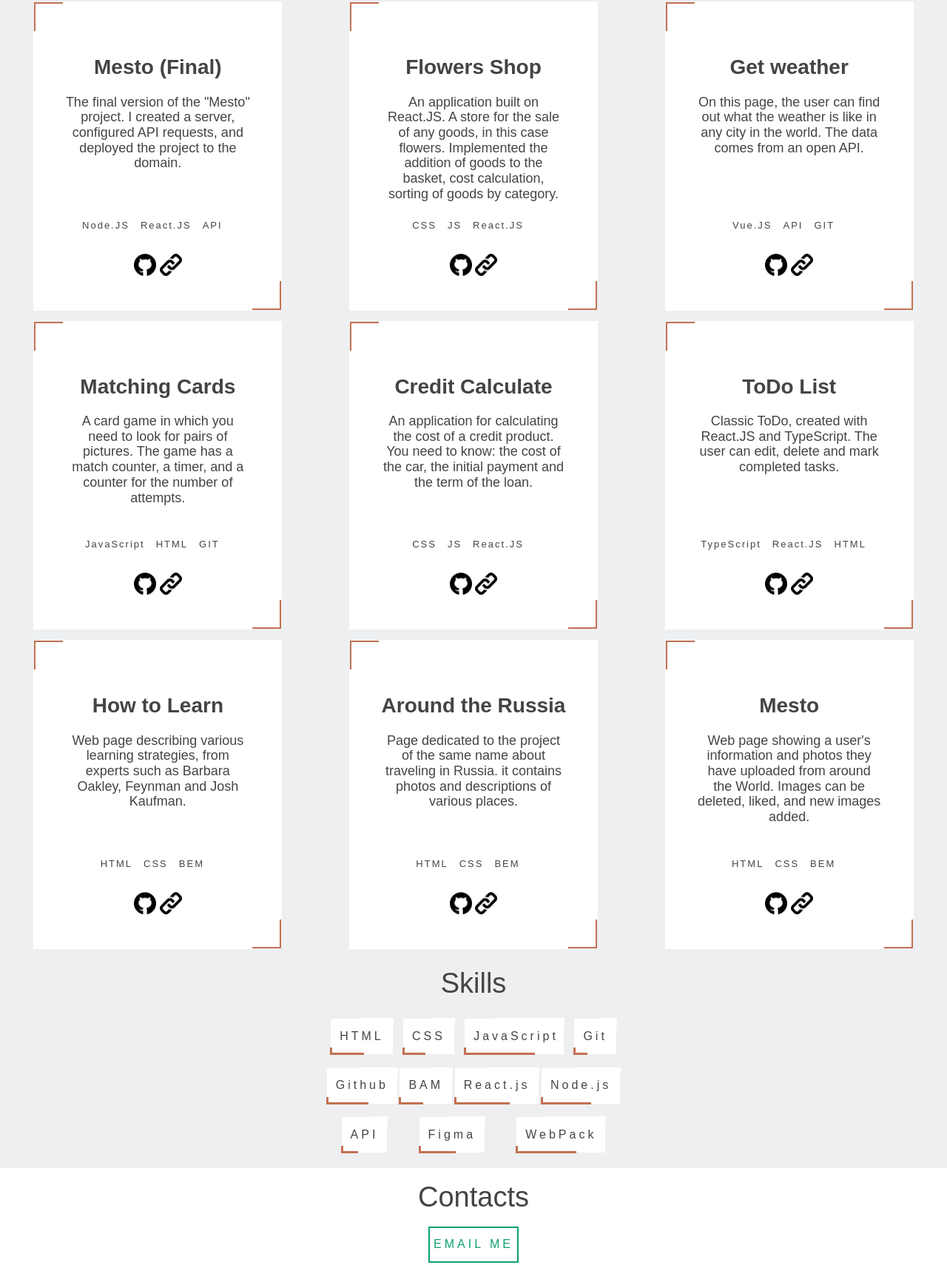
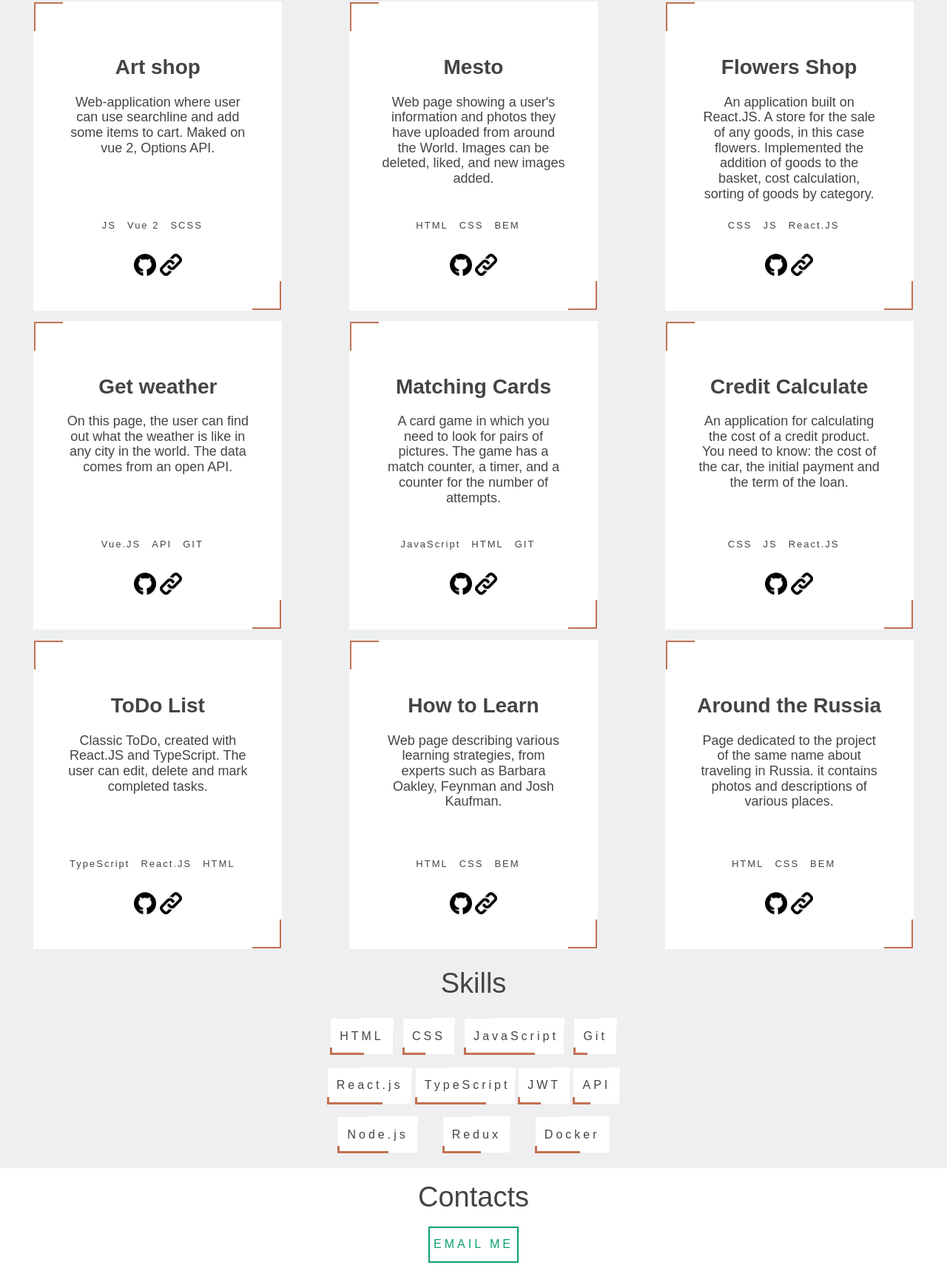
Before and after one commit to Mikhail-Chernyshev/portfolio, a plain HTML site: page index.html in a window 1280 px wide. Shown: the part 800-2510 px from the top of the page at 74% size. Drawn offline with Linux system fonts and the light colour scheme.

Commit message:
addednewProject

```diff
--- a/index.html
+++ b/index.html
@@ -70,14 +70,14 @@
         <h2 class="projects__title">Projects</h2>
         <div class="projects__wrapper">
           <div class="project night">
-            <h3 class="project__title">Mesto (Final)</h3>
+            <h3 class="project__title">Art shop</h3>
             <p class="project__subtitle">
-              The final version of the "Mesto" project. I created a server, configured API requests, and deployed the project to the domain.
+            Web-application where user can use searchline and add some items to cart. Maked on vue 2, Options API.
             </p>
             <ul class="project__technologies">
-              <li class="project__skill">Node.JS</li>
-              <li class="project__skill">React.JS</li>
-              <li class="project__skill">API</li>
+              <li class="project__skill">JS</li>
+              <li class="project__skill">Vue 2</li>
+              <li class="project__skill">SCSS</li>
             </ul>
             <div class="project__links">
               <a
@@ -89,6 +89,35 @@
               <a
                 target="_blank"
                 href="https://placemikhail.students.nomoredomains.icu/"
+                class="project__link project__link_project"
+                ><img
+                  src="./images/link-symbol-of-two-chains-links-linked_icon-icons.com_56928.png"
+                  class="project__link_project"
+              /></a>
+            </div>
+          </div>
+          <div class="project night">
+            <h3 class="project__title">Mesto</h3>
+            <p class="project__subtitle">
+              Web page showing a user's information and photos they have
+              uploaded from around the World. Images can be deleted, liked, and
+              new images added.
+            </p>
+            <ul class="project__technologies">
+              <li class="project__skill">HTML</li>
+              <li class="project__skill">CSS</li>
+              <li class="project__skill">BEM</li>
+            </ul>
+            <div class="project__links">
+              <a
+                target="_blank"
+                href="https://github.com/Mikhail-Chernyshev/react-mesto-auth"
+                class="project__link project__link_github"
+                ><img src="./images/github.png" class="project__link_github"
+              /></a>
+              <a
+                target="_blank"
+                href="https://mikhail-chernyshev.github.io/react-mesto-auth/"
                 class="project__link project__link_project"
                 ><img
                   src="./images/link-symbol-of-two-chains-links-linked_icon-icons.com_56928.png"
@@ -296,36 +325,6 @@
               /></a>
             </div>
           </div>
-          <div class="project night">
-            <h3 class="project__title">Mesto</h3>
-            <p class="project__subtitle">
-              Web page showing a user's information and photos they have
-              uploaded from around the World. Images can be deleted, liked, and
-              new images added.
-            </p>
-            <ul class="project__technologies">
-              <li class="project__skill">HTML</li>
-              <li class="project__skill">CSS</li>
-              <li class="project__skill">BEM</li>
-            </ul>
-            <div class="project__links">
-              <a
-                target="_blank"
-                href="https://github.com/Mikhail-Chernyshev/react-mesto-auth"
-                class="project__link project__link_github"
-                ><img src="./images/github.png" class="project__link_github"
-              /></a>
-              <a
-                target="_blank"
-                href="https://mikhail-chernyshev.github.io/react-mesto-auth/"
-                class="project__link project__link_project"
-                ><img
-                  src="./images/link-symbol-of-two-chains-links-linked_icon-icons.com_56928.png"
-                  class="project__link_project"
-              /></a>
-            </div>
-          </div>
-
         </div>
       </section>
       <section id="skills" class="skills night">
@@ -344,25 +343,25 @@
             <span class="skills__name">Git</span>
           </li>
           <li class="skills__item night">
-            <span class="skills__name">Github</span>
+            <span class="skills__name">React.js</span>
           </li>
           <li class="skills__item night">
-            <span class="skills__name">BAM</span>
+            <span class="skills__name">TypeScript</span>
           </li>
           <li class="skills__item night">
-            <span class="skills__name">React.js</span>
+            <span class="skills__name">JWT</span>
+          </li>
+          <li class="skills__item night">
+            <span class="skills__name">API</span>
           </li>
           <li class="skills__item night">
             <span class="skills__name">Node.js</span>
           </li>
           <li class="skills__item night">
-            <span class="skills__name">API</span>
+            <span class="skills__name">Redux</span>
           </li>
           <li class="skills__item night">
-            <span class="skills__name">Figma</span>
-          </li>
-          <li class="skills__item night">
-            <span class="skills__name">WebPack</span>
+            <span class="skills__name">Docker</span>
           </li>
         </ul>
       </section>
@@ -378,6 +377,7 @@
         </ul>
       </section>
     </main>
+
     <footer class="footer night">
       <img
         src="./images/MIKHAILCHERNYSHEV_free-file.png"
--- a/pages/index.css
+++ b/pages/index.css
@@ -45,3 +45,6 @@
 @import url(../blocks/footer/__wrapper/footer__wrapper.css);
 @import url(../blocks/contacts/__contact/contacts__contact.css);
 @import url(../blocks/header/__wrapper/header__wrapper.css);
+#map {
+  height: 50%;
+}
--- a/scripts/index.js
+++ b/scripts/index.js
@@ -65,3 +65,28 @@ goTopBtn.addEventListener('click', backToTop);
 const say = (text) => {
   console.log(text)
 }
+let array = [-19, -11, -2, 1, 3, 9, -2, -11, -11, 23, 555, 1987, 12984]
+function mostFrequentItemCount(numbers) {
+  let counted = numbers.reduce((acc, curr) => {
+      if (curr in acc) {
+          acc[curr]++;
+      } else {
+          acc[curr] = 1;
+      }
+
+      return acc;
+  }, {});
+
+  let mode = Object.keys(counted).reduce((a, b) => counted[a] > counted[b] ? a : b);
+let result = 0;
+numbers.forEach((el) => {
+  if (el == mode) {
+    console.log(el)
+    result++;
+  }
+})
+console.log(mode)
+return result
+}
+
+mostFrequentItemCount(array)
```
